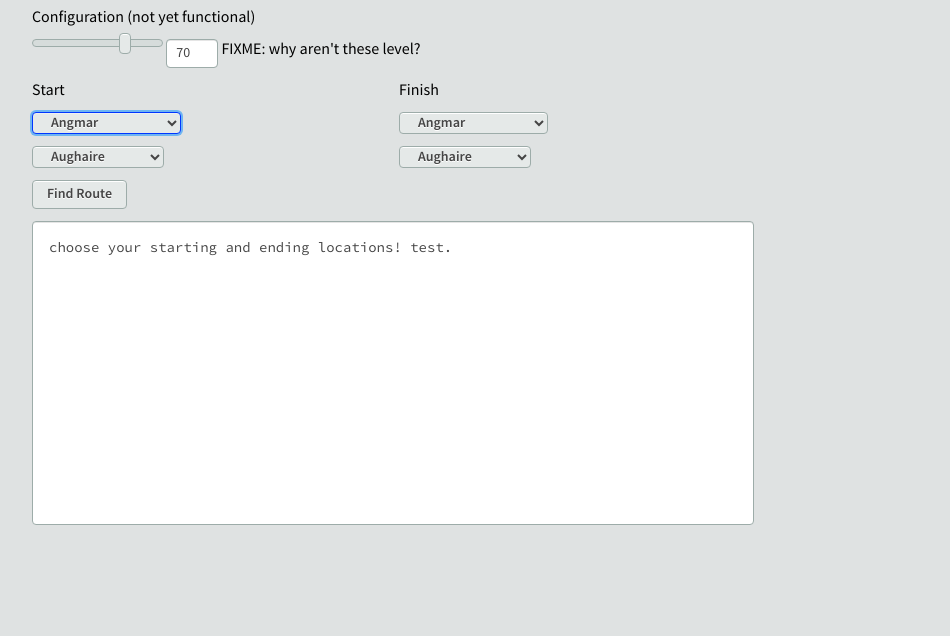
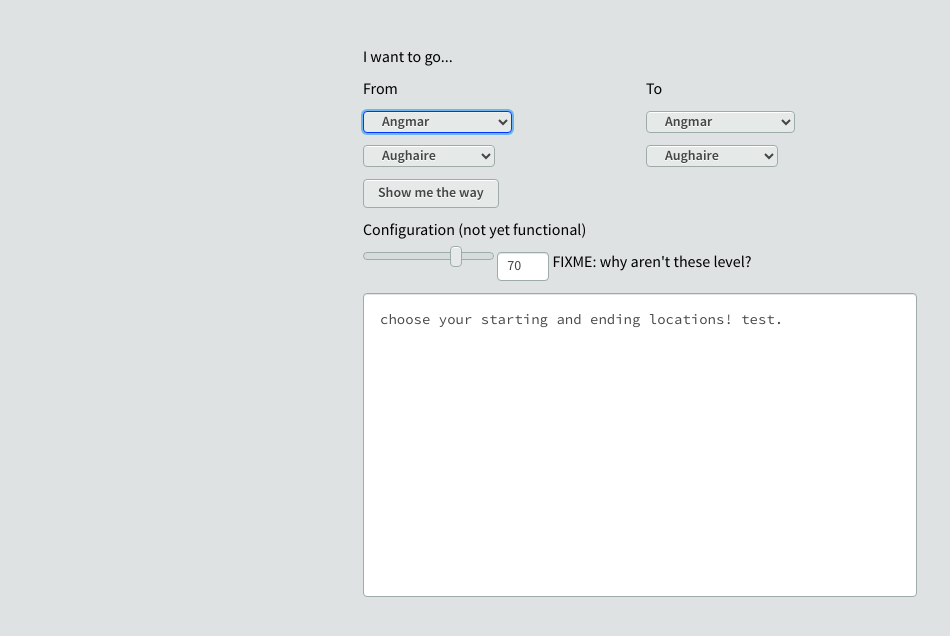
Before and after one commit to booyaa/FromAtoBree, a plain HTML site: page index.html in a window 1280 px wide. Shown: the whole page, without its empty margins (0-950 px from the left). Drawn offline with Linux system fonts and the light colour scheme.

Commit message:
move components around to improve ux credits to @louloulou

```diff
--- a/css/style.css
+++ b/css/style.css
@@ -8,5 +8,17 @@
 }
 
 body {
-   padding-left: 25px;
+   /* padding-left: 25px;  */
+  padding: 1.5em;
 }
+
+
+div#center {
+  width: 100%;
+  text-align: center;
+  /* background-color: #f00;  */
+}
+
+table {
+  margin: 1em auto;
+}
--- a/index.html
+++ b/index.html
@@ -7,18 +7,12 @@
     <!-- <script src="dev/node-live-reload.js"></script> -->
   </head>
   <body>
-    <div id="wrapper">
-    <table border="0" cellpadding="5"> <!-- i'll prolly burn in hell for using deprecated table attributes. lol -->
-      <tr><td colspan="2">Configuration (not yet functional)</td></tr>
+    <div id="center">
+      <table border="0" cellpadding="5"> <!-- i'll prolly burn in hell for using deprecated table attributes. lol -->
+        <tr><td colspan="2">I want to go...</td></tr>
       <tr>
-          <td colspan="2">
-            <input type="range" min="1" max="95" step="1" value="70" id="level" class="topcoat-range">
-            <input type="text" size="3" value="70" id="levelMeter" class="topcoat-text-input--large"> FIXME: why aren't these level?
-          </td>
-      </tr>
-      <tr>
-        <td>Start</td>
-        <td>Finish</td>
+        <td>From</td>
+        <td>To</td>
       </tr>
       <tr>
         <!-- is autofocus buggy? goes to location after startRegion -->
@@ -30,10 +24,19 @@
         <td><select id="finishPlace" tabindex="3" class="topcoat-button--large"></select></td>
       </tr>
       <tr>
-        <td colspan="2"><button id="FindRoute" class="topcoat-button--large">Find Route</button></td>
+        <td colspan="2"><button id="FindRoute" class="topcoat-button--large">Show me the way</button></td>
       </tr>
+
+      <tr><td colspan="2">Configuration (not yet functional)</td></tr>
       <tr>
-        <td colspan="2"><textarea id="results" rows="15" cols="80" class="topcoat-textarea--large">choose your starting and ending locations! test.</textarea></td>
+          <td colspan="2">
+            <input type="range" min="1" max="95" step="1" value="70" id="level" class="topcoat-range">
+            <input type="text" size="3" value="70" id="levelMeter" class="topcoat-text-input--large"> FIXME: why aren't these level?
+          </td>
+        </tr>
+
+      <tr>
+        <td colspan="2"><textarea id="results" rows="15" cols="60" class="topcoat-textarea--large">choose your starting and ending locations! test.</textarea></td>
       </table>
     </div>
 
@@ -105,25 +108,24 @@
       button.addEventListener("click", function(evt) {
         route = fatb.FindPath(start,finish);
         routeCost = fatb.GetPathCostObject(route);
-        var message = "Your journey plan: \n\n";
+        var message = "";
         for(var i=0, max=route.length; i<max; i++) {
           if (i===0) {
-            message += "start: ";
+            message += "Starting from: ";
             } else
               if (i===max-1) {
-                message += "finish: "
+                message += "Destination: "
               } else {
                 message += "via: "
               }
 
-
               var viaProps =  routeCost["via " + route[i]];//FIXME: remove vias
-              var info = typeof(viaProps) === "undefined" ? "" : "(" + JSON.stringify(viaProps) + ")";
+              var info = typeof(viaProps) === "undefined" ? "" : "(" + JSON.stringify(viaProps) + ")";//FIXME: for handling start, could we do better?
           message += route[i] + info  + "\n";
         }
 
 
-        message += "\nTotal time to travel: ";
+        message += "\nIt'll take you ";
         var travelTime = fatb.GetTotalTime(routeCost);
         var travelTimeMins = 0;
         if (travelTime > 60) {
```
